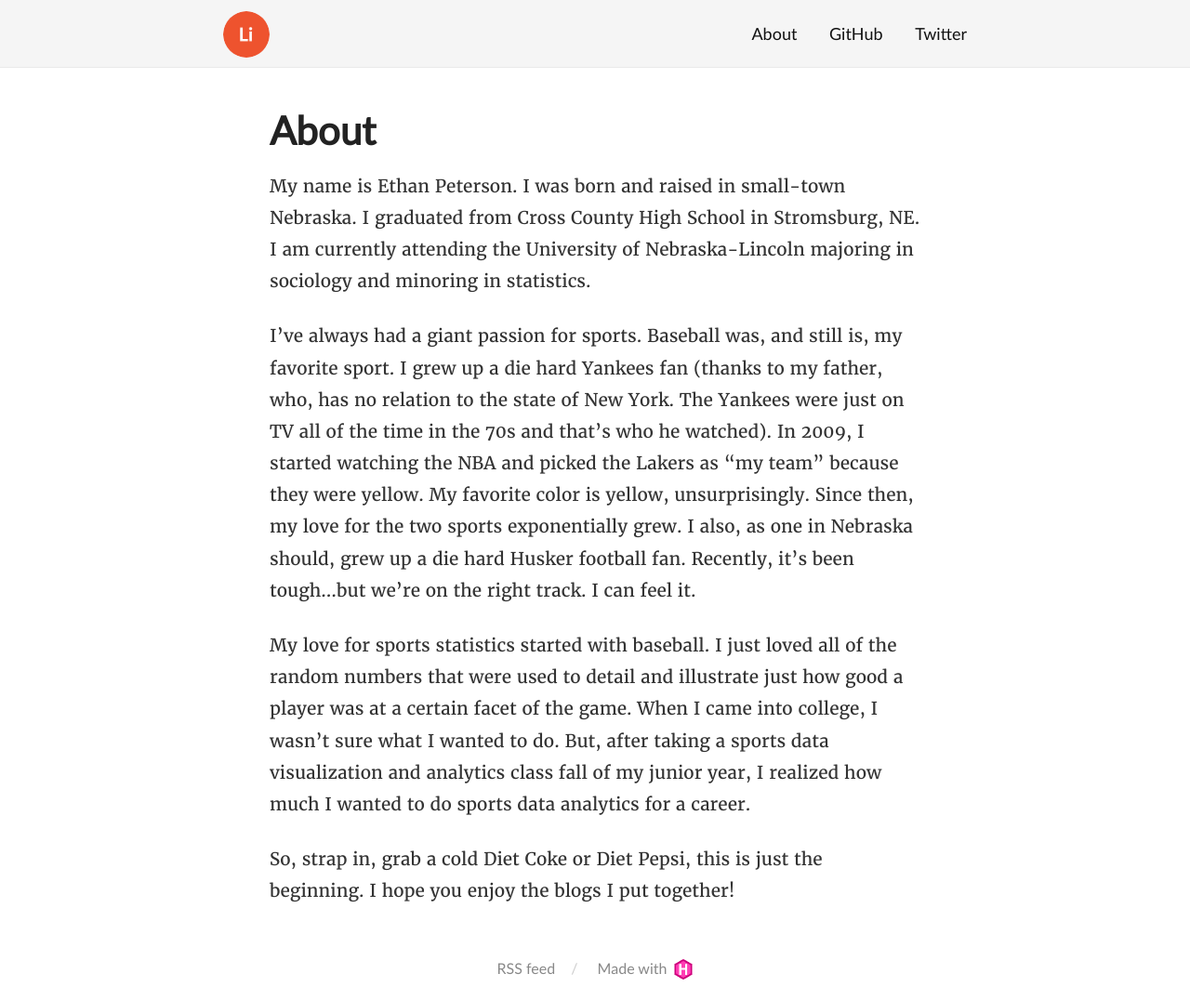
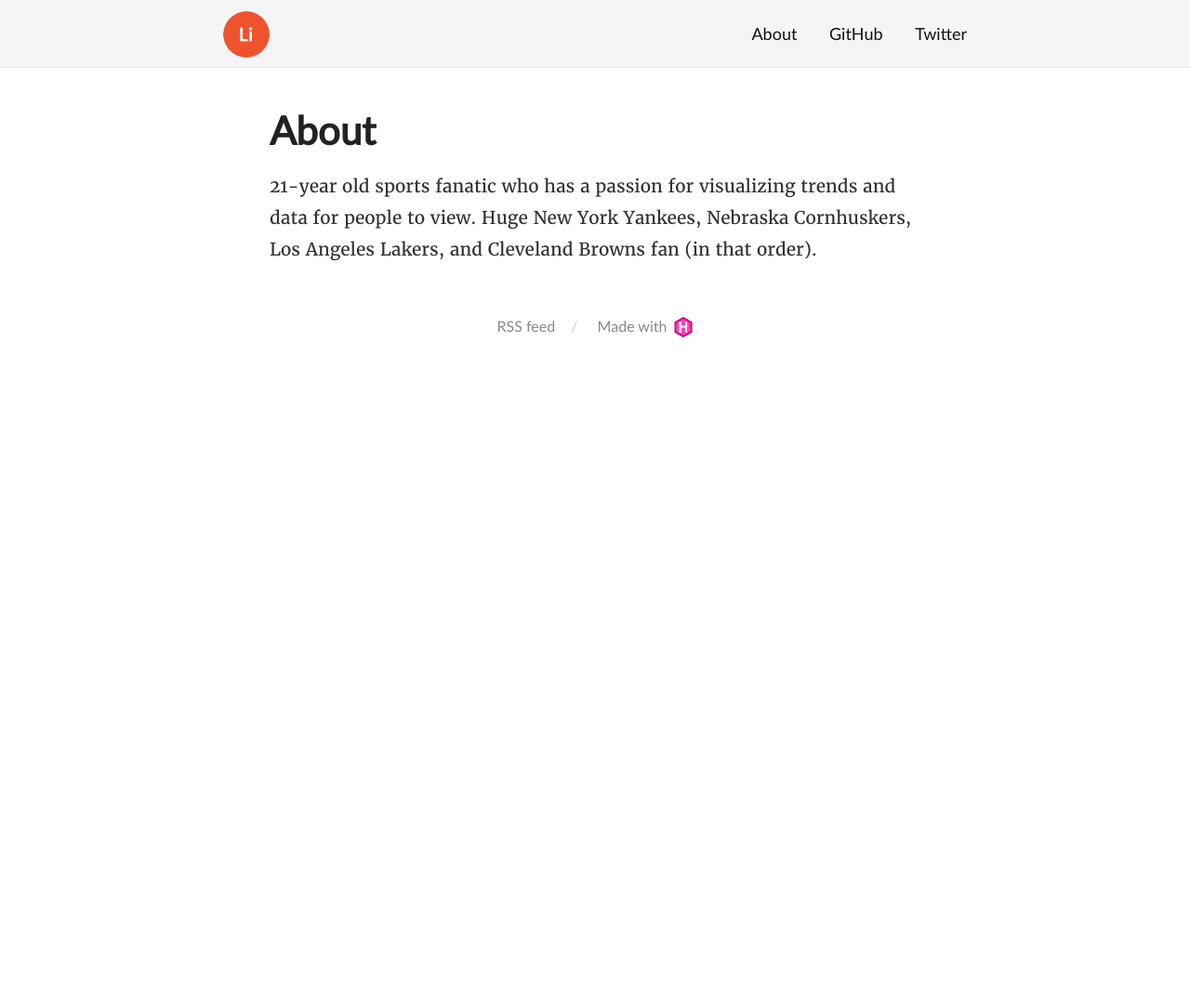
Before and after one commit to ethanreedpeterson/ethanreedpeterson.github.io, a plain HTML site: page about/index.html in a window 1280 px wide. Shown: the whole page at 93% size. After the commit the page ends 800 px from the top, so only its background shows below. Drawn offline with Linux system fonts and the light colour scheme.

Commit message:
A brand new update to about tab

```diff
--- a/about/index.html
+++ b/about/index.html
@@ -63,12 +63,7 @@
 
 
     <div class="article-content">
-      <p>My name is Ethan Peterson. I was born and raised in small-town Nebraska. I graduated from Cross County High School in Stromsburg, NE. I am currently attending the University of Nebraska-Lincoln majoring in sociology and minoring in statistics.</p>
-<p>I&rsquo;ve always had a giant passion for sports. Baseball was, and still is, my favorite sport. I grew up a die hard Yankees fan (thanks to my father, who, has no relation to the state of New York. The Yankees were just on TV all of the time in the 70s and that&rsquo;s who he watched).
-In 2009, I started watching the NBA and picked the Lakers as &ldquo;my team&rdquo; because they were yellow. My favorite color is yellow, unsurprisingly.
-Since then, my love for the two sports exponentially grew. I also, as one in Nebraska should, grew up a die hard Husker football fan. Recently, it&rsquo;s been tough&hellip;but we&rsquo;re on the right track. I can feel it.</p>
-<p>My love for sports statistics started with baseball. I just loved all of the random numbers that were used to detail and illustrate just how good a player was at a certain facet of the game. When I came into college, I wasn&rsquo;t sure what I wanted to do. But, after taking a sports data visualization and analytics class fall of my junior year, I realized how much I wanted to do sports data analytics for a career.</p>
-<p>So, strap in, grab a cold Diet Coke or Diet Pepsi, this is just the beginning. I hope you enjoy the blogs I put together!</p>
+      <p>21-year old sports fanatic who has a passion for visualizing trends and data for people to view. Huge New York Yankees, Nebraska Cornhuskers, Los Angeles Lakers, and Cleveland Browns fan (in that order).</p>
 
     </div>
   </article>
--- a/index.xml
+++ b/index.xml
@@ -33,8 +33,7 @@ I’ve always had a giant passion for sports. Baseball was, and still is, my fav
       <pubDate>Thu, 05 May 2016 21:48:51 -0700</pubDate>
 
       <guid>/about/</guid>
-      <description>My name is Ethan Peterson. I was born and raised in small-town Nebraska. I graduated from Cross County High School in Stromsburg, NE. I am currently attending the University of Nebraska-Lincoln majoring in sociology and minoring in statistics.
-I&amp;rsquo;ve always had a giant passion for sports. Baseball was, and still is, my favorite sport. I grew up a die hard Yankees fan (thanks to my father, who, has no relation to the state of New York.</description>
+      <description>21-year old sports fanatic who has a passion for visualizing trends and data for people to view. Huge New York Yankees, Nebraska Cornhuskers, Los Angeles Lakers, and Cleveland Browns fan (in that order).</description>
     </item>
 
   </channel>
```
